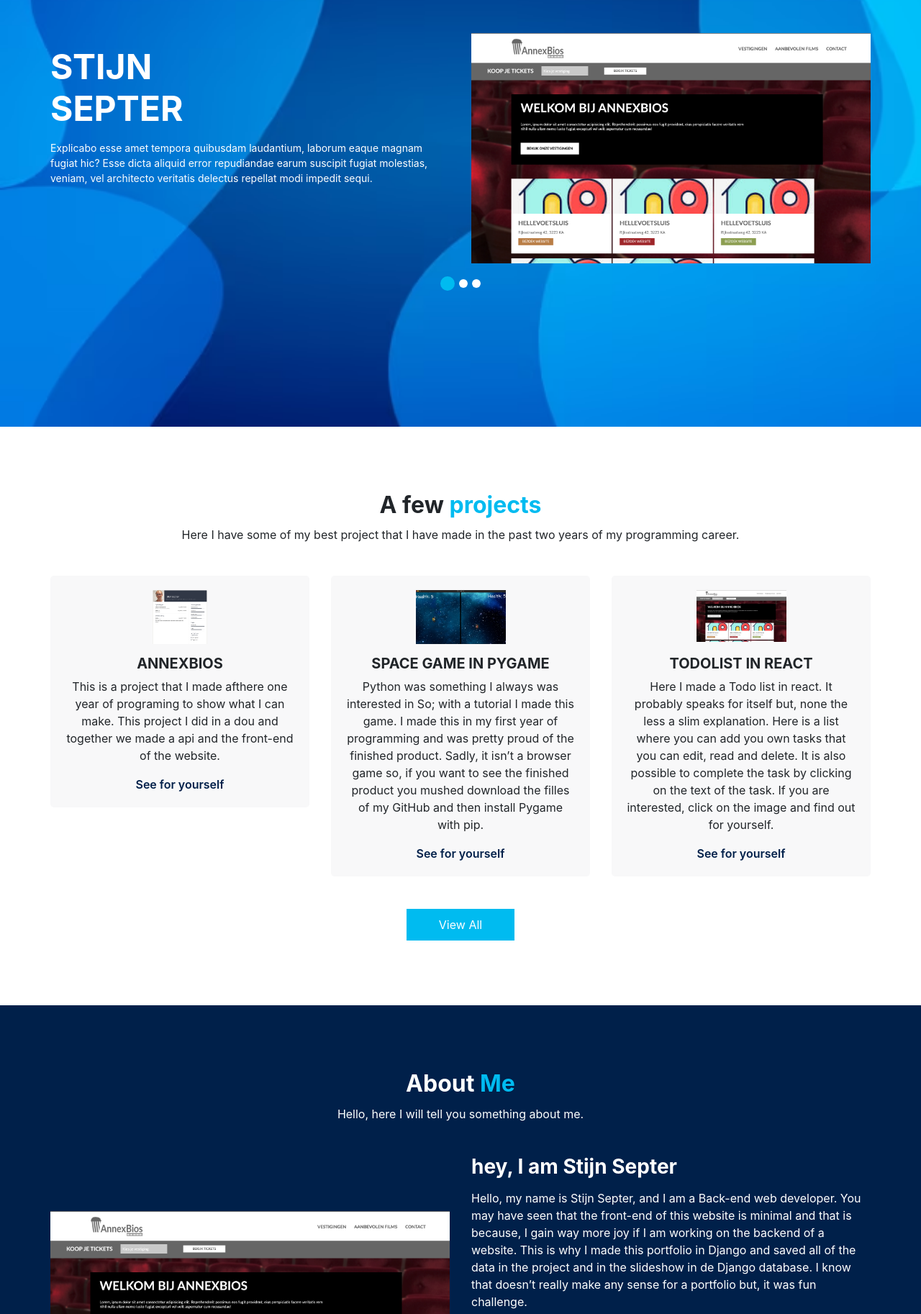
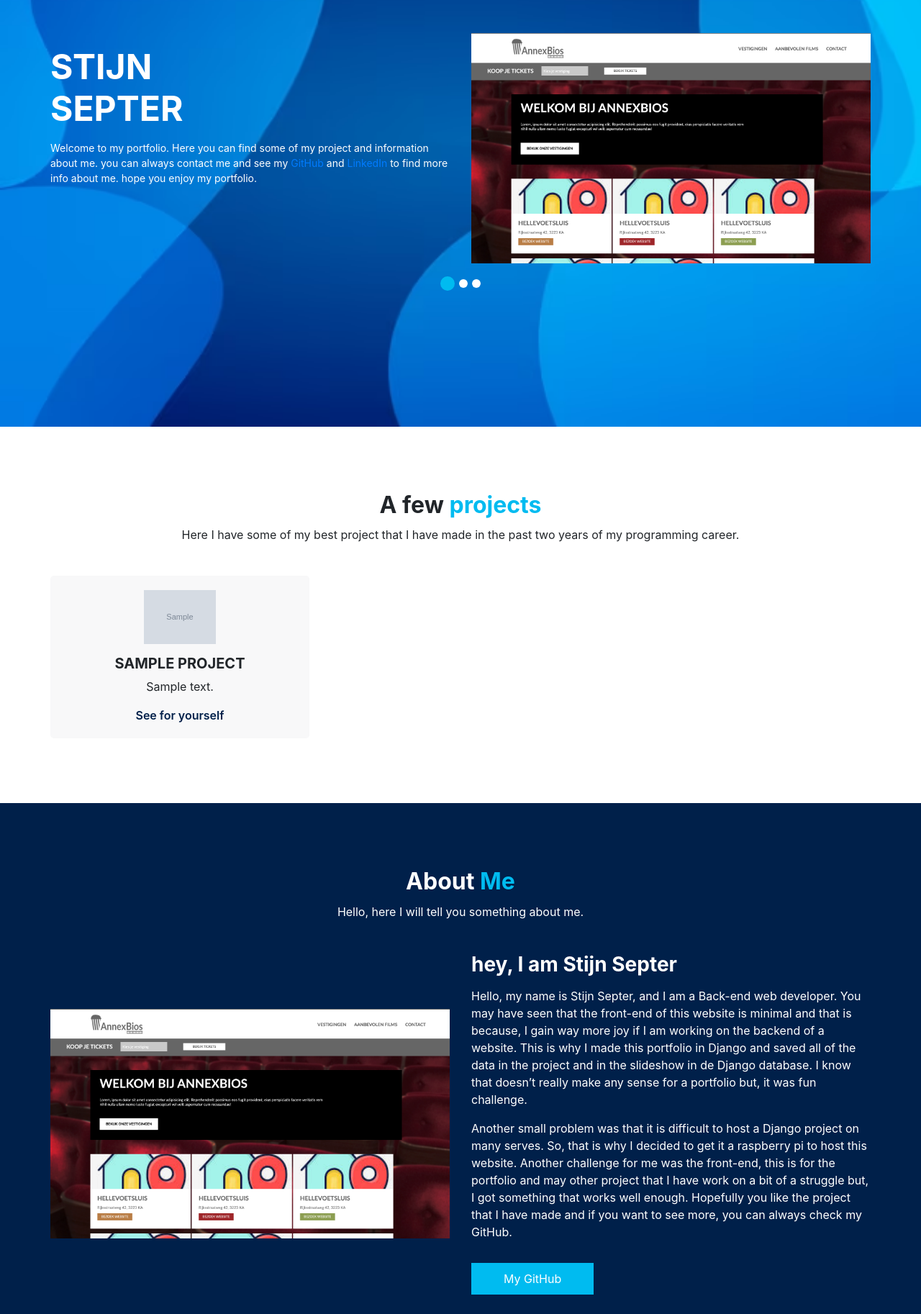
Before and after one commit to StijnSepter/Django, a Django app: page / in a window 1280 px wide. Shown: the part 207-2033 px from the top of the page at 72% size. Run offline with Django 4.2, Linux system fonts and the light colour scheme; tables that the repository leaves empty hold one stand-in row (values such as "Sample post"); grey boxes marked "Sample" are stand-in pictures; some libraries are stand-ins or nearby versions; some web fonts are replaced.

Commit message:
er staan 3 projecten in de database

```diff
--- a/portfolio-project/app/admin.py
+++ b/portfolio-project/app/admin.py
@@ -1,8 +1,8 @@
 from django.contrib import admin
-from .models import projects, slideshow
+from .models import projects, skill
 
 # Register your models here.
-admin.site.register(slideshow)
+admin.site.register(skill),
 
 class adminProjects(admin.ModelAdmin):
     readonly_fields = ('id',)
--- a/portfolio-project/app/templates/home.html
+++ b/portfolio-project/app/templates/home.html
@@ -63,10 +63,16 @@
                     Septer
                   </h1>
                   <p>
-                    Explicabo esse amet tempora quibusdam laudantium, laborum
-                    eaque magnam fugiat hic? Esse dicta aliquid error
-                    repudiandae earum suscipit fugiat molestias, veniam, vel
-                    architecto veritatis delectus repellat modi impedit sequi.
+                    Welcome to my portfolio. Here you can find some of my
+                    project and information about me. you can always contact me
+                    and see my
+                    <a href="https://github.com/StijnSepter"> GitHub </a>
+                    and
+                    <a
+                      href="https://www.linkedin.com/in/stijn-septer-b0992324a/"
+                      >LinkedIn
+                    </a>
+                    to find more info about me. hope you enjoy my portfolio.
                   </p>
                 </div>
               </div>
@@ -91,7 +97,12 @@
                     and Interests
                   </h1>
                   <p>
-                    Just like many programmers I love to game. But I if I can choice between an online game or going to play a sport in a team I will always go and socialist. I have played field hockey for over 11 years and in that time, I played tennis for 4 years and never been the best player. But always liked to get better and have a fun time even if I lost.
+                    Just like many programmers I love to game. But I if I can
+                    choice between an online game or going to play a sport in a
+                    team I will always go and socialist. I have played field
+                    hockey for over 11 years and in that time, I played tennis
+                    for 4 years and never been the best player. But always liked
+                    to get better and have a fun time even if I lost.
                   </p>
                 </div>
               </div>
@@ -116,7 +127,14 @@
                     about me
                   </h1>
                   <p>
-                    This is something you may want to know but, doesn’t have anything to do with programming. But it will tell something about me that tells you more about me. So, I am Stijn Septer, and I am dutch.
+                    This is something you may want to know but, doesn’t have
+                    anything to do with programming. But it will tell something
+                    about me that tells you more about me. So, I am Stijn
+                    Septer, and I am dutch. I have lived in the Netherlands for
+                    my whole life. But have always loved to travel and see more
+                    of the world. and I believe that it you always have to grow
+                    and find new adventure and that is why I want to find a
+                    internship in a different country.
                   </p>
                 </div>
               </div>
@@ -154,71 +172,29 @@
       <div class="heading_container heading_center">
         <h2>A few <span>projects</span></h2>
         <p>
-          Here I have some of my best project that I have made in the past two years of my programming career.
+          Here I have some of my best project that I have made in the past two
+          years of my programming career.
         </p>
       </div>
       <div class="row">
+        {% for projects in home %}
         <div class="col-md-4">
           <div class="box">
             <div class="img-box">
-
-              <img
-                src="../static/images/Screenshot_2023-10-09_at_09.32.49.png"
-                alt=""
-              />
+              <img src="{{ projects.image }}" alt="a image of an project" />
             </div>
             <div class="detail-box">
-              <h5>Annexbios</h5>
-              <p>
-                This is a project that I made afthere one year of programing to show what I can make. This project I did in a dou and together we made a api and the front-end of the website.
-              </p>
-              <a href="">See for yourself </a>
+              <h5>{{ projects.title }}</h5>
+              <p>{{ projects.description }}</p>
+              <a href="{{ projects.url}}">See for yourself </a>
             </div>
           </div>
         </div>
-        <div class="col-md-4">
-          <div class="box">
-            <div class="img-box">
-              <img
-                src="../static/images/SpaceGame.png"
-                alt=""
-                style="width: 150px; height: 100px; object-fit: cover; "
-              />
-            </div>
-            <div class="detail-box">
-              <h5>space game in Pygame</h5>
-              <p>
-                Python was something I always was interested in So; with a tutorial I made this game. I made this in my first year of programming and was pretty proud of the finished product. Sadly, it isn’t a browser game so, if you want to see the finished product you mushed download the filles of my GitHub and then install Pygame with pip.
-              </p>
-              <a href="">See for yourself </a>
-            </div>
-          </div>
-        </div>
-        <div class="col-md-4">
-          <div class="box">
-            <div class="img-box">
-              <img
-                src="../static/images/djangoPortfolio_annexbiosIMG.png"
-                alt=""
-              />
-            </div>
-            <div class="detail-box">
-              <h5>ToDoList in react </h5>
-              <p>
-                Here I made a Todo list in react. It probably speaks for itself but, none the less a slim explanation. Here is a list where you can add you own tasks that you can edit, read and delete. It is also possible to complete the task by clicking on the text of the task. If you are interested, click on the image and find out for yourself.
-              </p>
-              <a href="">See for yourself </a>
-            </div>
-          </div>
-        </div>
-      </div>
-      <div class="btn-box">
-        <a href=""> View All </a>
+        {% endfor %}
       </div>
     </div>
   </div>
 </section>
-
   <!-- ! end of the projects -->
 
   <!-- ? about me -->
@@ -227,26 +203,41 @@
     <div class="container">
       <div class="heading_container heading_center">
         <h2>About <span>Me</span></h2>
-      <p>
-        Hello, here I will tell you something about me.
-      </p>
+        <p>Hello, here I will tell you something about me.</p>
       </div>
       <div class="row">
         <div class="col-md-6">
           <div class="img-box">
-          <img src="../static/images/djangoPortfolio_annexbiosIMG.png" alt="" />
+            <img
+              src="../static/images/djangoPortfolio_annexbiosIMG.png"
+              alt=""
+            />
           </div>
         </div>
         <div class="col-md-6">
           <div class="detail-box">
             <h3>hey, I am Stijn Septer</h3>
             <p>
-            Hello, my name is Stijn Septer, and I am a Back-end web developer. You may have seen that the front-end of this website is minimal and that is because, I gain way more joy if I am working on the backend of a website. This is why I made this portfolio in Django and saved all of the data in the project and in the slideshow in de Django database. I know that doesn’t really make any sense for a portfolio but, it was fun challenge.
+              Hello, my name is Stijn Septer, and I am a Back-end web developer.
+              You may have seen that the front-end of this website is minimal
+              and that is because, I gain way more joy if I am working on the
+              backend of a website. This is why I made this portfolio in Django
+              and saved all of the data in the project and in the slideshow in
+              de Django database. I know that doesn’t really make any sense for
+              a portfolio but, it was fun challenge.
             </p>
             <p>
-            Another small problem was that it is difficult to host a Django project on many serves. So, that is why I decided to get it a raspberry pi to host this website. Another challenge for me was the front-end, this is for the portfolio and may other project that I have work on a bit of a struggle but, I got something that works well enough. Hopefully you like the project that I have made and if you want to see more, you can always check my GitHub.
+              Another small problem was that it is difficult to host a Django
+              project on many serves. So, that is why I decided to get it a
+              raspberry pi to host this website. Another challenge for me was
+              the front-end, this is for the portfolio and may other project
+              that I have work on a bit of a struggle but, I got something that
+              works well enough. Hopefully you like the project that I have made
+              and if you want to see more, you can always check my GitHub.
             </p>
-          <a href="https://github.com/StijnSepter" target="blank"> My GitHub </a>
+            <a href="https://github.com/StijnSepter" target="blank">
+              My GitHub
+            </a>
           </div>
         </div>
       </div>
@@ -255,86 +246,32 @@
 
   <!-- end about section -->
 
-<!-- why section -->
+  <!-- here start my skills -->
 
+  {% comment %}
   <section class="why_section layout_padding">
     <div class="container">
       <div class="heading_container heading_center">
         <h2>some of my <span>Skills</span></h2>
       </div>
+      {% if Myskills|length < 5 %} {% for skills in Myskills %}
       <div class="why_container">
         <div class="box">
           <div class="img-box">
-          <img src="../static/images/djangoPortfolio_annexbiosIMG.png" alt="" />
+            {% comment %}! the database will give somthing like:
+            <i class="fa fa-html5"> </i> {% endcomment %} {% comment %} {{
+            Myskills.image|safe}}
           </div>
           <div class="detail-box">
-          <h5>HTLM</h5>
-          <p>
-            Incidunt odit rerum tenetur alias architecto asperiores omnis cumque
-            doloribus aperiam numquam! Eligendi corrupti, molestias laborum
-            dolores quod nisi vitae voluptate ipsa? In tempore voluptate ducimus
-            officia id, aspernatur nihil. Tempore laborum nesciunt ut veniam,
-            nemo officia ullam repudiandae repellat veritatis unde reiciendis
-            possimus animi autem natus
-          </p>
-        </div>
-      </div>
-      <div class="box">
-        <div class="img-box">
-          <img src="../static/images/djangoPortfolio_annexbiosIMG.png" alt="" />
-        </div>
-        <div class="detail-box">
-          <h5>CSS</h5>
-          <p>
-            Incidunt odit rerum tenetur alias architecto asperiores omnis cumque
-            doloribus aperiam numquam! Eligendi corrupti, molestias laborum
-            dolores quod nisi vitae voluptate ipsa? In tempore voluptate ducimus
-            officia id, aspernatur nihil. Tempore laborum nesciunt ut veniam,
-            nemo officia ullam repudiandae repellat veritatis unde reiciendis
-            possimus animi autem natus
-          </p>
-        </div>
-      </div>
-      <div class="box">
-        <div class="img-box">
-          <img src="../static/images/djangoPortfolio_annexbiosIMG.png" alt="" />
-        </div>
-        <div class="detail-box">
-          <h5>JS</h5>
-          <p>
-            Incidunt odit rerum tenetur alias architecto asperiores omnis cumque
-            doloribus aperiam numquam! Eligendi corrupti, molestias laborum
-            dolores quod nisi vitae voluptate ipsa? In tempore voluptate ducimus
-            officia id, aspernatur nihil. Tempore laborum nesciunt ut veniam,
-            nemo officia ullam repudiandae repellat veritatis unde reiciendis
-            possimus animi autem natus
-          </p>
-        </div>
-      </div>
-      <div class="box">
-        <div class="img-box">
-          <img src="../static/images/djangoPortfolio_annexbiosIMG.png" alt="" />
-        </div>
-        <div class="detail-box">
-          <h5>
-            PHP
-          </h5>
-          <p>
-            Incidunt odit rerum tenetur alias architecto asperiores omnis cumque
-            doloribus aperiam numquam! Eligendi corrupti, molestias laborum
-            dolores quod nisi vitae voluptate ipsa? In tempore voluptate ducimus
-            officia id, aspernatur nihil. Tempore laborum nesciunt ut veniam,
-            nemo officia ullam repudiandae repellat veritatis unde reiciendis
-            possimus animi autem natus
-          </p>
+            <h5>{{ Myskills.title }}</h5>
+            <p>{{ Myskills.description }}</p>
           </div>
         </div>
       </div>
-    <div class="btn-box">
-      <a href=""> Read More </a>
-    </div>
+      {% endfor %} {% endif%}
     </div>
   </section>
+  {% endcomment %}
 
   <!--! end of my skilles -->
   <!--  ?here under start the footer -->
@@ -344,27 +281,22 @@
       <div class="row">
         <div class="col-md-6 col-lg-3 info_col">
           <div class="info_contact">
-          <h4>
-            Address
-          </h4>
+            <h4>Address</h4>
             <div class="contact_link_box">
-            <a target="blank" href="https://www.google.com/maps/place/Odijk/@52.0308027,5.2121821,12.82z/data=!4m6!3m5!1s0x47c65d61afd50fa1:0xc19524328d2f4ed3!8m2!3d52.0521446!4d5.2356248!16zL20vMDZxd3li?entry=ttu">
+              <a
+                target="blank"
+                href="https://www.google.com/maps/place/Odijk/@52.0308027,5.2121821,12.82z/data=!4m6!3m5!1s0x47c65d61afd50fa1:0xc19524328d2f4ed3!8m2!3d52.0521446!4d5.2356248!16zL20vMDZxd3li?entry=ttu"
+              >
                 <i class="fa fa-map-marker" aria-hidden="true"></i>
-              <span>
-                Location
-              </span>
+                <span> Location </span>
               </a>
               <a href="https://api.whatsapp.com/send/?phone=0657987711">
                 <i class="fa fa-phone" aria-hidden="true"></i>
-              <span>
-                Call +06 57987711
-              </span>
+                <span> Call +06 57987711 </span>
               </a>
               <a href="https://mail.google.com/mail/u/">
                 <i class="fa fa-envelope" aria-hidden="true"></i>
-              <span>
-                stijnsepter@gmail.com
-              </span>
+                <span> stijnsepter@gmail.com </span>
               </a>
             </div>
           </div>
@@ -379,42 +311,37 @@
         </div>
         <div class="col-md-6 col-lg-3 info_col">
           <div class="info_detail">
-          <h4>
-            Info
-          </h4>
+            <h4>Info</h4>
             <p>
-            necessary, making this the first true generator on the Internet. It uses a dictionary of over 200 Latin words, combined with a handful
+              necessary, making this the first true generator on the Internet.
+              It uses a dictionary of over 200 Latin words, combined with a
+              handful
             </p>
           </div>
         </div>
         <div class="col-md-6 col-lg-2 mx-auto info_col">
           <div class="info_link_box">
-          <h4>
-            Links
-          </h4>
+            <h4>Links</h4>
             <div class="info_links">
-            <a class="active" href="./">
+              <a class="active" href="https://github.com/StijnSepter">
                 GitHub
               </a>
-            <a class="" href="./">
+              <a
+                class=""
+                href="https://www.linkedin.com/in/stijn-septer-b0992324a/"
+              >
                 Linkedin
               </a>
-            <a class="" href="https://mail.google.com/mail">
-             e-mail
-            </a>
+              <a class="" href="https://mail.google.com/mail"> e-mail </a>
             </div>
           </div>
         </div>
-      <div class="col-md-6 col-lg-3 info_col ">
-        <h4>
-          Contact me
-        </h4>
-          <h6>if you want to contect my click down here</h6>
-          <button type="submit" class="contactButton">
+        <div class="col-md-6 col-lg-3 info_col">
+          <h4>Contact me</h4>
+          <h6>if you want to contact me click the button down below</h6>
           <a href="https://mail.google.com/mail" class="contactButtonText">
-            Contact
+            <button type="submit" class="contactButton">Contact</button>
           </a>
-          </button>
         </div>
       </div>
     </div>
@@ -422,6 +349,7 @@
 
   <section class="footer_section">
     <div class="container">
+      <!-- dit moet ik nog veranderen  -->
       <p>
         &copy; <span id="displayYear"></span> All Rights Reserved By
         <a href="https://html.design/">Free Html Templates</a>
@@ -431,3 +359,4 @@
 
   <!-- end client section -->
   {% endblock %}
+</section>
--- a/portfolio-project/app/templates/index.html
+++ b/portfolio-project/app/templates/index.html
@@ -1,7 +1,6 @@
 {% load static %}
 {% load bootstrap5 %}
 {% bootstrap_css %}
-{% bootstrap_javascript %}
 <!DOCTYPE html>
 <html lang="en">
 <head>
--- a/portfolio-project/app/urls.py
+++ b/portfolio-project/app/urls.py
@@ -5,4 +5,5 @@ from django.conf import settings
 
 urlpatterns = [
     path("", views.home, name="home"),
+    path("", views.Myskills, name="Myskills"),
 ] + static(settings.PROJECT_URL, document_root=settings.PROJECT_ROOT)
--- a/portfolio-project/app/views.py
+++ b/portfolio-project/app/views.py
@@ -1,5 +1,5 @@
 from django.shortcuts import render, HttpResponse
-from .models import projects, slideshow
+from .models import projects, skill
 from django.template import loader
 from django.conf import settings
 from django.conf.urls.static import static
@@ -7,6 +7,10 @@ from django.conf.urls.static import static
 
 def home(reqeust):
     project = projects.objects.all()
-    slideshowItem = slideshow.objects.all()
     return render(reqeust, "home.html", {"home": project})
-#! home is wat ik gebruik in home.html om data te laten zien
+#! here I use slideshow to get the data from the database and pass it to the home.html file
+
+
+def Myskills(reqeust):
+    skillsItem = skill.objects.all()
+    return render(reqeust, "home.html", {"Myskills": skillsItem}),
```
Also changed, not shown: portfolio-project/app/models.py (+9 -5 lines), portfolio-project/app/migrations/0005_skill.py (added), portfolio-project/app/migrations/0006_alter_skill_id_alter_skill_image.py (added), portfolio-project/app/migrations/0007_alter_skill_image.py (added), portfolio-project/app/migrations/0008_alter_skill_image.py (added), portfolio-project/app/migrations/0009_alter_skill_image.py (added), portfolio-project/app/migrations/0010_delete_slideshow.py (added), portfolio-project/app/migrations/0011_alter_projects_description.py (added), portfolio-project/app/migrations/0012_alter_projects_description_alter_skill_description_and_more.py (added), portfolio-project/app/static/images/Screenshot_2024-01-31_at_08.48.43.png (added), portfolio-project/app/static/images/Screenshot_2024-02-02_at_14.26.58.png (added), portfolio-project/app/static/images/Screenshot_2024-02-08_at_13.05.50.png (added). Lines whose indentation alone changed are shown as unchanged.
